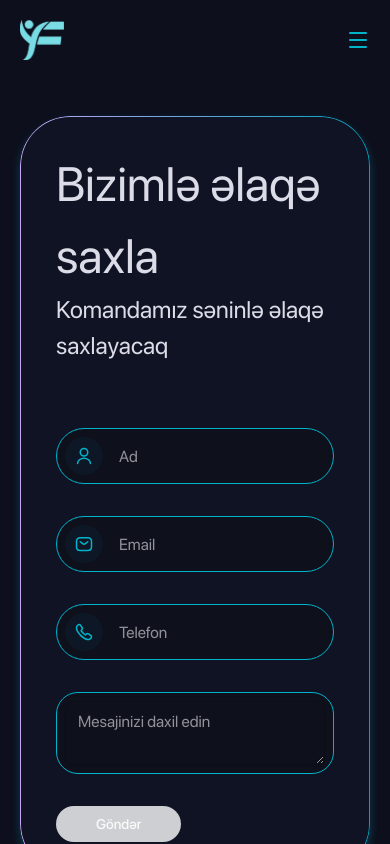
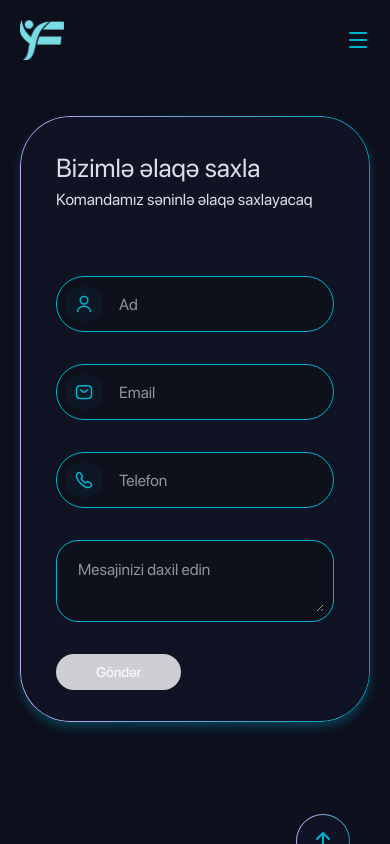
Before and after one commit to fitnest-health/frontend, a Next.js app: page /contact in a window 390 px wide. Shown: the top 844 px of the page. Built offline with nearby package versions, Linux system fonts and the light colour scheme.

Commit message:
fix: update text styles for contact form header and description

```diff
--- a/app/contact/page.tsx
+++ b/app/contact/page.tsx
@@ -54,10 +54,10 @@ export default function BugReportForm() {
       </div>
       <Card className="w-full space-y-12 rounded-[50px]">
         <CardHeader>
-          <h2 className="text-h2 leading-h2 font-normal">
+          <h2 className="text-t1 leading-t1 sm:text-h2 sm:leading-h2 font-normal">
             Bizimlə əlaqə saxla
           </h2>
-          <p className="font-light text-t2 leading-t2">
+          <p className="font-light text-b1 leading-b1 sm:text-t2 sm:leading-t2">
             Komandamız səninlə əlaqə saxlayacaq
           </p>
         </CardHeader>
```
